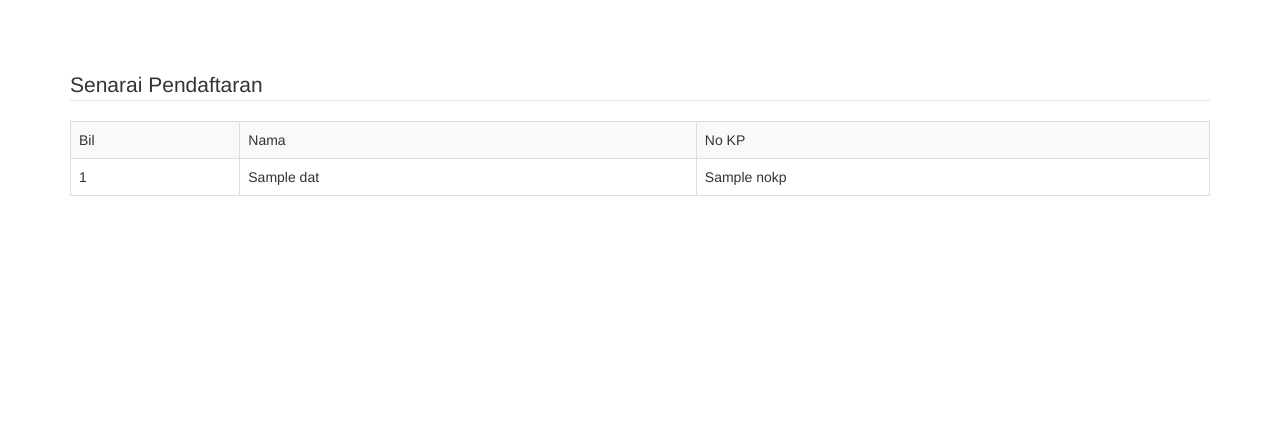
After one commit to azman1204/sst, a Yii app: the page made by views/pendaftaran/list.php in a window 1280 px wide. The commit adds this page. Shown: the top 436 px of the page. Run offline with PHP 8.4 and a stand-in for Yii, Linux system fonts and the light colour scheme; the template is opened without the code that fills it: most values are stand-ins (such as "Sample title", 1, 10 or a date in 2020); data that the repository does not hold is empty; some libraries are stand-ins or nearby versions.

Commit message:
list all pendaftaran

```diff
--- a/views/pendaftaran/form.php
+++ b/views/pendaftaran/form.php
@@ -1,6 +1,7 @@
 <legend>Pendaftaran Saringan</legend>
 
-<form method="post" action="">
+<form method="post" action="index.php?r=pendaftaran/save">
+    <input type="hidden" name="_csrf" value="<?= \Yii::$app->request->csrfToken ?>">
     Nama : <input type="text" name="nama">
     <br>
     No KP : <input type="text" name="nokp">
--- /dev/null
+++ b/views/pendaftaran/list.php
@@ -0,0 +1,19 @@
+<legend>Senarai Pendaftaran</legend>
+
+<table class="table table-bordered table-striped">
+    <tr>
+        <td>Bil</td>
+        <td>Nama</td>
+        <td>No KP</td>
+    </tr>
+    <?php
+    $bil = 1;
+    foreach ($dat as $data) {
+    ?>
+    <tr>
+        <td><?= $bil++ ?></td>
+        <td><?= $data->nama ?></td>
+        <td><?= $data->nokp ?></td>
+    </tr>
+    <?php } ?>
+</table>
```
Also changed, not shown: controllers/PendaftaranController.php (+20 -0 lines), nota.txt (+13 -0 lines).
